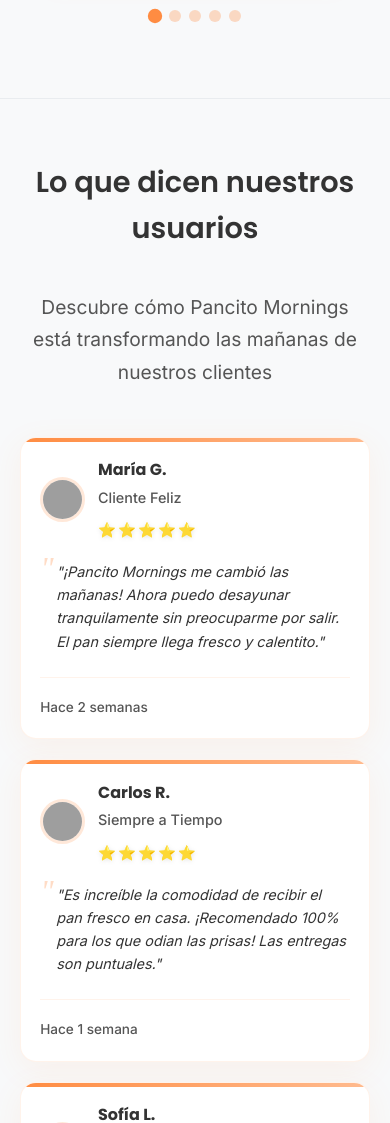
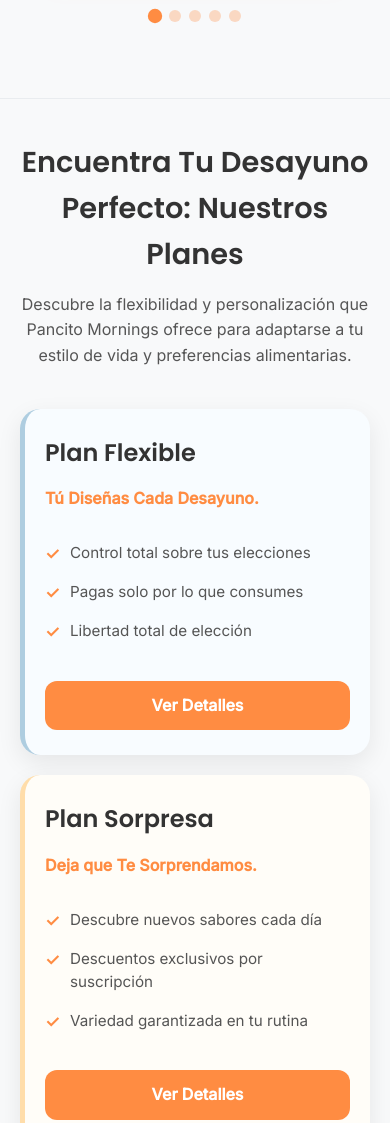
Before and after one commit to villitaqt/PancitoMornings, a website: page index.html in a window 390 px wide. Shown: the part 3440-4563 px from the top of the page. Drawn offline with nearby package versions, Linux system fonts and the light colour scheme; grey boxes are pictures that could not be loaded.

Commit message:
✨ Nueva sección: Nuestros Planes con diseño responsive y diferenciación visual

```diff
--- a/index.html
+++ b/index.html
@@ -271,6 +271,52 @@
             </div>
         </section>
 
+        <!-- Sección Nuestros Planes -->
+        <section class="planes-section" id="nuestros-planes">
+            <div class="container">
+                <h2>Encuentra Tu Desayuno Perfecto: Nuestros Planes</h2>
+                <p class="section-description">Descubre la flexibilidad y personalización que Pancito Mornings ofrece para adaptarse a tu estilo de vida y preferencias alimentarias.</p>
+
+                <div class="planes-container">
+                    <!-- Plan Flexible -->
+                    <div class="plan-card plan-flexible">
+                        <h3>Plan Flexible</h3>
+                        <p class="plan-concept"><strong>Tú Diseñas Cada Desayuno.</strong></p>
+                        <ul class="plan-benefits">
+                            <li>Control total sobre tus elecciones</li>
+                            <li>Pagas solo por lo que consumes</li>
+                            <li>Libertad total de elección</li>
+                        </ul>
+                        <a href="https://forms.gle/HTCUm1Ddp22vtr7NA" class="btn-plan" target="_blank">Ver Detalles</a>
+                    </div>
+
+                    <!-- Plan Sorpresa -->
+                    <div class="plan-card plan-sorpresa">
+                        <h3>Plan Sorpresa</h3>
+                        <p class="plan-concept"><strong>Deja que Te Sorprendamos.</strong></p>
+                        <ul class="plan-benefits">
+                            <li>Descubre nuevos sabores cada día</li>
+                            <li>Descuentos exclusivos por suscripción</li>
+                            <li>Variedad garantizada en tu rutina</li>
+                        </ul>
+                        <a href="https://forms.gle/HTCUm1Ddp22vtr7NA" class="btn-plan" target="_blank">Ver Detalles</a>
+                    </div>
+
+                    <!-- Plan Dieta Específica -->
+                    <div class="plan-card plan-dieta">
+                        <h3>Plan Dieta Específica</h3>
+                        <p class="plan-concept"><strong>Salud y Sabor en Equilibrio.</strong></p>
+                        <ul class="plan-benefits">
+                            <li>Opciones adaptadas a tu dieta</li>
+                            <li>Ingredientes controlados y saludables</li>
+                            <li>Asesoramiento nutricional incluido</li>
+                        </ul>
+                        <a href="https://forms.gle/HTCUm1Ddp22vtr7NA" class="btn-plan" target="_blank">Ver Detalles</a>
+                    </div>
+                </div>
+            </div>
+        </section>
+
         <!-- Sección Testimonios / Prueba Social -->
         <section class="testimonials-section" id="testimonios">
             <div class="container">
@@ -430,7 +476,7 @@
             </div>
             <div class="footer-bottom">
                 <p>&copy; 2025 Pancito Mornings. Todos los derechos reservados.</p>
-                <p>Hecho con ❤️ para madrugadores y amantes del pan</p>
+                <p>Pancito Mornings de corazon! </p>
             </div>
         </div>
     </footer>
--- /dev/null
+++ b/scss/_planes.scss
@@ -0,0 +1,255 @@
+// =============================================================================
+// Planes Section - Sección de planes de suscripción
+// =============================================================================
+
+.planes-section {
+  background-color: #F8F9FA;
+  padding: 80px 0;
+  text-align: center;
+
+  h2 {
+    font-size: 2.5em;
+    margin-bottom: 20px;
+    color: $text-dark;
+    font-weight: 600;
+  }
+
+  .section-description {
+    font-size: 1.1em;
+    color: $text-light;
+    margin-bottom: 50px;
+    max-width: 600px;
+    margin-left: auto;
+    margin-right: auto;
+    line-height: 1.6;
+  }
+}
+
+// =============================================================================
+// Contenedor de planes
+// =============================================================================
+
+.planes-container {
+  display: flex;
+  justify-content: center;
+  gap: 30px;
+  flex-wrap: wrap;
+  margin-top: 40px;
+  max-width: 1200px;
+  margin-left: auto;
+  margin-right: auto;
+}
+
+// =============================================================================
+// Tarjetas de plan individuales
+// =============================================================================
+
+.plan-card {
+  background-color: white;
+  border-radius: 20px;
+  box-shadow: 0 8px 25px rgba(0, 0, 0, 0.08);
+  padding: 40px 30px;
+  width: calc(33% - 20px);
+  min-width: 280px;
+  text-align: left;
+  display: flex;
+  flex-direction: column;
+  justify-content: space-between;
+  transition: all 0.3s ease;
+  position: relative;
+
+  &:hover {
+    transform: translateY(-5px);
+    box-shadow: 0 15px 35px rgba(0, 0, 0, 0.12);
+  }
+
+  h3 {
+    font-size: 1.8em;
+    margin-bottom: 15px;
+    color: $text-dark;
+    font-weight: 600;
+  }
+
+  .plan-concept {
+    font-size: 1.1em;
+    color: $primary;
+    margin-bottom: 25px;
+    line-height: 1.4;
+  }
+}
+
+// =============================================================================
+// Diferenciación visual por plan
+// =============================================================================
+
+.plan-flexible {
+  border-left: 5px solid #AECDE0;
+  background-color: #F8FCFF;
+}
+
+.plan-sorpresa {
+  border-left: 5px solid #FFDDAA;
+  background-color: #FFFDF8;
+}
+
+.plan-dieta {
+  border-left: 5px solid #B0E0D0;
+  background-color: #F8FFFC;
+}
+
+// =============================================================================
+// Lista de beneficios
+// =============================================================================
+
+.plan-benefits {
+  list-style: none;
+  padding: 0;
+  margin: 0 0 30px 0;
+
+  li {
+    padding: 8px 0;
+    color: $text-light;
+    font-size: 1em;
+    line-height: 1.5;
+    position: relative;
+    padding-left: 25px;
+
+    &::before {
+      content: '✓';
+      position: absolute;
+      left: 0;
+      top: 8px;
+      color: $primary;
+      font-weight: bold;
+      font-size: 1.1em;
+    }
+  }
+}
+
+// =============================================================================
+// Botón de plan
+// =============================================================================
+
+.btn-plan {
+  display: block;
+  width: 100%;
+  padding: 15px 20px;
+  background-color: $primary;
+  color: white;
+  text-align: center;
+  border-radius: 12px;
+  font-weight: 600;
+  font-size: 1.1em;
+  text-decoration: none;
+  transition: all 0.3s ease;
+  border: none;
+  cursor: pointer;
+
+  &:hover {
+    background-color: darken($primary, 8%);
+    transform: translateY(-2px);
+    box-shadow: 0 4px 12px rgba(255, 140, 66, 0.3);
+  }
+
+  &:active {
+    transform: translateY(0);
+  }
+}
+
+// =============================================================================
+// Responsive Design
+// =============================================================================
+
+@media (max-width: 1200px) {
+  .planes-container {
+    gap: 25px;
+  }
+
+  .plan-card {
+    width: calc(33% - 17px);
+    padding: 35px 25px;
+  }
+}
+
+@media (max-width: 992px) {
+  .planes-section {
+    padding: 60px 0;
+
+    h2 {
+      font-size: 2.2em;
+    }
+  }
+
+  .planes-container {
+    gap: 20px;
+  }
+
+  .plan-card {
+    width: calc(50% - 10px);
+    min-width: 300px;
+  }
+}
+
+@media (max-width: 768px) {
+  .planes-section {
+    padding: 50px 0;
+
+    h2 {
+      font-size: 2em;
+      margin-bottom: 15px;
+    }
+
+    .section-description {
+      font-size: 1em;
+      margin-bottom: 40px;
+    }
+  }
+
+  .planes-container {
+    gap: 20px;
+    margin-top: 30px;
+  }
+
+  .plan-card {
+    width: 100%;
+    max-width: 400px;
+    margin: 0 auto;
+    padding: 30px 25px;
+
+    h3 {
+      font-size: 1.6em;
+    }
+
+    .plan-concept {
+      font-size: 1em;
+    }
+  }
+}
+
+@media (max-width: 480px) {
+  .planes-section {
+    padding: 40px 0;
+
+    h2 {
+      font-size: 1.8em;
+    }
+  }
+
+  .plan-card {
+    padding: 25px 20px;
+    min-width: 280px;
+
+    h3 {
+      font-size: 1.5em;
+    }
+
+    .plan-benefits li {
+      font-size: 0.95em;
+    }
+  }
+
+  .btn-plan {
+    padding: 12px 16px;
+    font-size: 1em;
+  }
+}
--- a/scss/main.scss
+++ b/scss/main.scss
@@ -6,6 +6,7 @@
 // 2.0 COMPONENTS
 @import 'buttons';
 @import 'modal';
+@import 'planes';
 
 // 3.0 UNIFIED CAROUSEL COMPONENT
 // Componente de Carousel Unificado - Reutilizable
```
Also changed, not shown: main.css, 1 other file.
